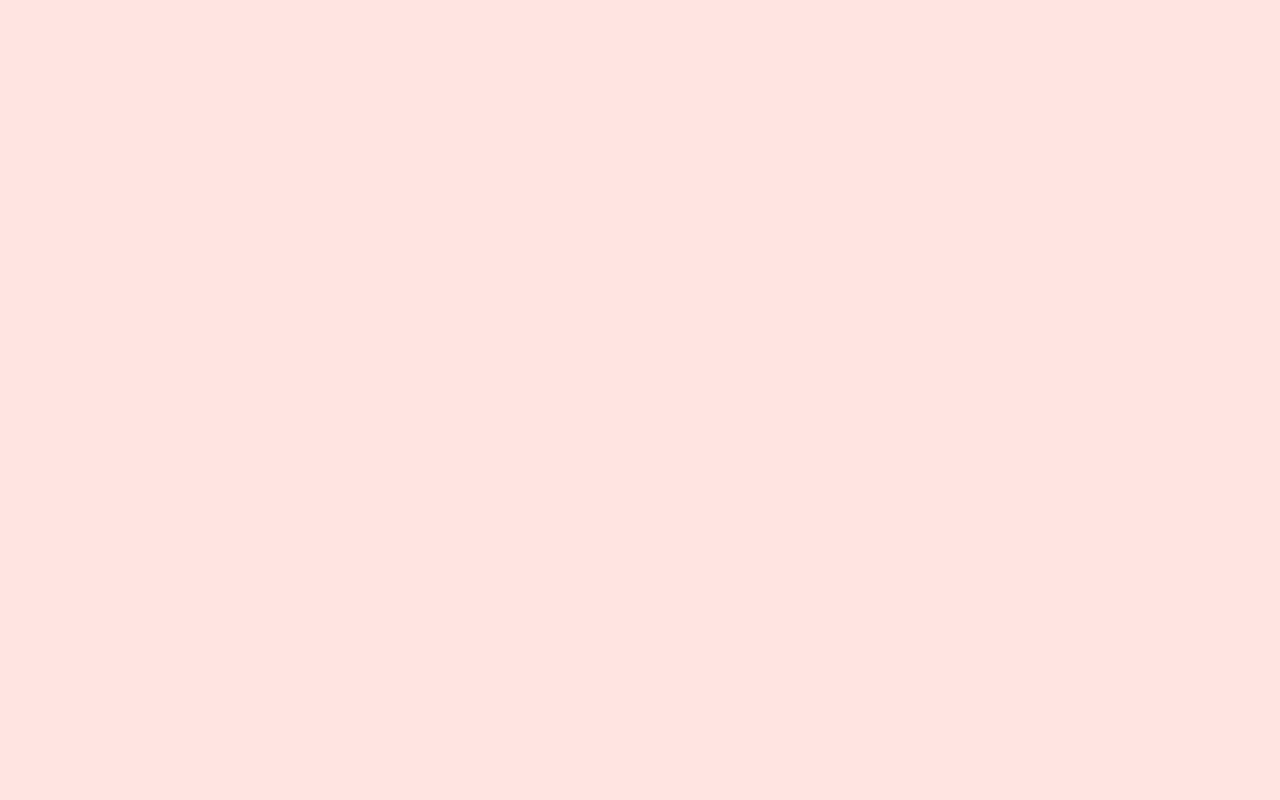
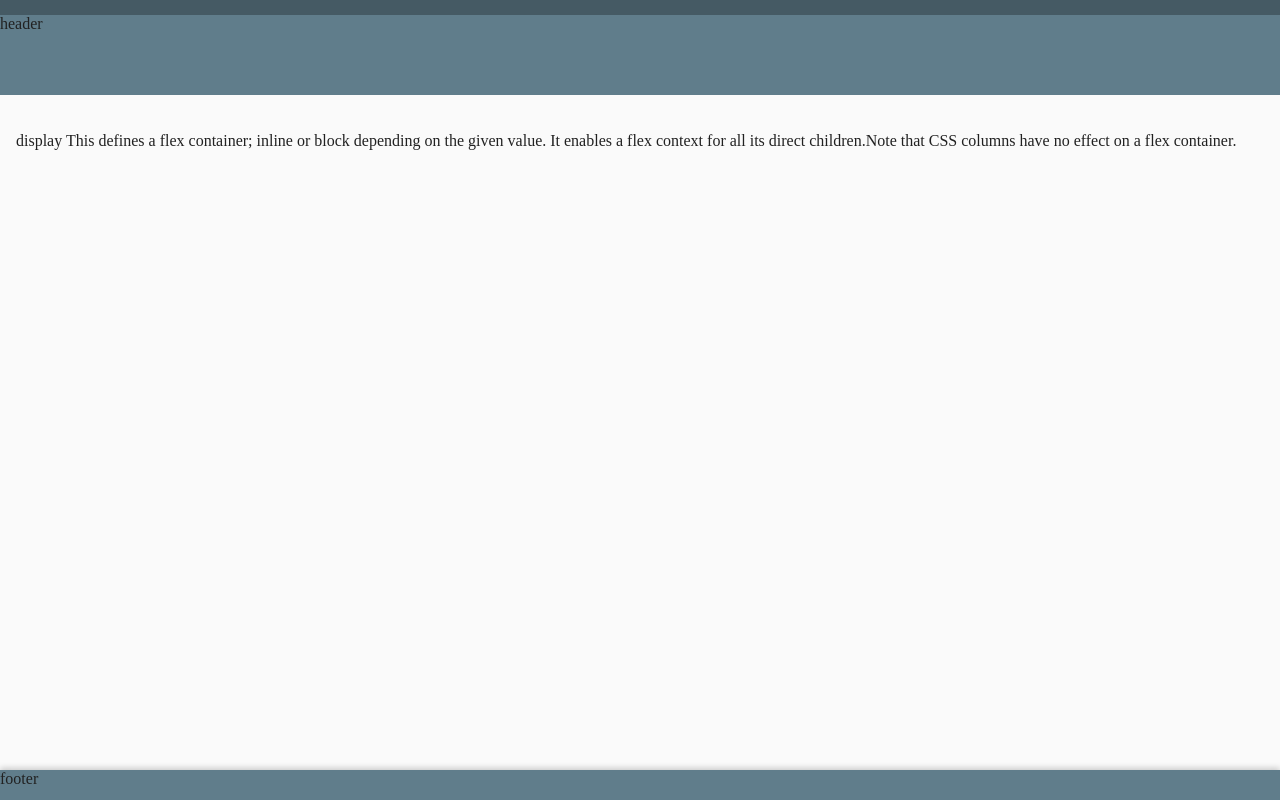
Before and after one commit to FunkySamuel37/FunkySamuel37.github.io, a plain HTML site: page index.html in a window 1280 px wide. Drawn offline with Linux system fonts and the light colour scheme.

Commit message:
using flex css on footer nd header

```diff
--- a/index.html
+++ b/index.html
@@ -3,9 +3,20 @@
 <head>
   <meta charset="UTF-8">
   <title>Funky corner</title>
+  <meta name="viewport" content="width=device-width, initial-scale=1"/>
+
   <link rel="stylesheet" href="styles/main.css">
 </head>
 <body>
+  <div class="app-wrap">
+    <header class="app-header">header</header>
 
+    <div class="content">
+      <p>display
+    This defines a flex container; inline or block depending on the given value. It enables a flex context for all its direct children.Note that CSS columns have no effect on a flex container.
+      </p>
+    </div>
+    <footer class="app-footer">footer</footer>
+  </div>
 </body>
 </html>
--- a/source/gulpfile.js
+++ b/source/gulpfile.js
@@ -16,7 +16,7 @@ gulp.task('copy', function() {
 
 gulp.task('watch', function() {
   gulp.watch(['*.html'], ['copy']);
-  gulp.watch(['styles/*.css'], ['sass']);
+  gulp.watch(['styles/*.scss'], ['sass']);
 })
 
 gulp.task('default', ['sass', 'copy', 'watch']);
--- a/source/styles/main.scss
+++ b/source/styles/main.scss
@@ -1,4 +1,44 @@
+$primary-color-dark:   #455A64;
+$primary-color:        #607D8B;
+$primary-color-light:  #CFD8DC;
+$primary-color-text:   #FFFFFF;
+$accent-color:         #FF5252;
+$primary-text-color:   #212121;
+$secondary-text-color: #727272;
+$divider-color:        #B6B6B6;
+
 body {
+  margin: 0px;
+  -webkit-font-smoothing: antialiased;
+  color: $primary-text-color;
+}
+
+.app-wrap {
+  height: 100vh;
   display: flex;
-  background-color: mistyrose;
+  flex-direction: column;
 }
+
+.app-header {
+  background-color: $primary-color;
+  height: 80px;
+  box-shadow: 0 2px 6px rgba(0,0,0,0.2);
+  border-top: 15px solid $primary-color-dark;
+  padding: auto auto;
+  flex-shrink: 0;//让自动缩小宽度失效
+}
+
+.content {
+  background-color: #fafafa;
+  line-height: 1.8;
+  padding: 16px;
+  overflow-y: scroll;
+  flex-grow: 1;
+}
+
+.app-footer {
+  height: 30px;
+  background-color: $primary-color;
+  box-shadow: 0 -2px 6px rgba(0,0,0,0.2);
+  flex-shrink: 0;
+}
```
Also changed, not shown: source/index.html (+11 -0 lines), styles/main.css.
